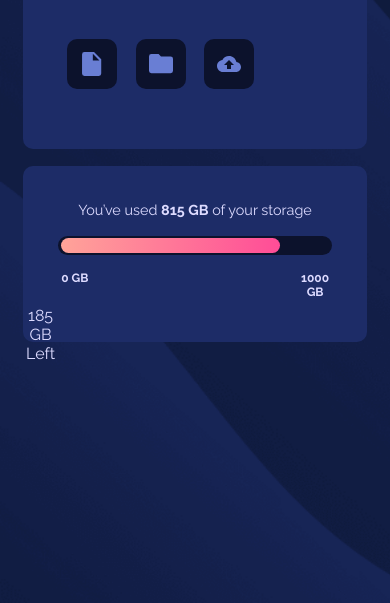
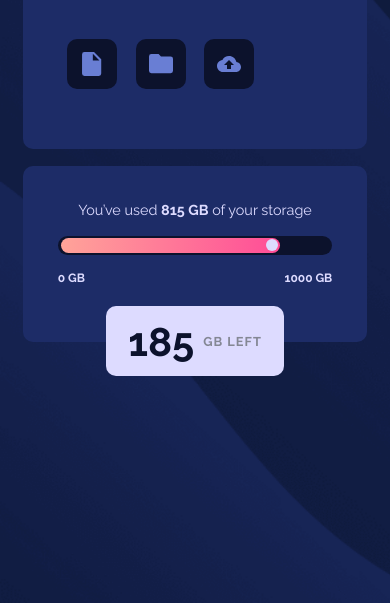
Before and after one commit to mnstucky/fylo-data-storage-component, a plain HTML site: page index.html in a window 390 px wide. Shown: the part 283-886 px from the top of the page. Drawn offline with Linux system fonts and the light colour scheme.

Commit message:
Complete mobile layout.

```diff
--- a/index.html
+++ b/index.html
@@ -98,18 +98,18 @@
       grid-row: 2 / 3;
       font-weight: 400;
       display: grid;
-      grid-template-columns: 10% 10% 60% 10% 10%;
+      grid-template-columns: 10% 80% 10%;
       grid-template-rows: 20% 20% 20% 20% 20%;
     }
     .bottomsection p {
       grid-row: 2 / 3;
-      grid-column: 2 / 5;
+      grid-column: 2 / 3;
       margin-top: 0;
       font-size: .9em;
     }
     .statusbarbase {
       grid-row: 3 / 4;
-      grid-column: 2 / 5;
+      grid-column: 2 / 3;
       background-color: hsl(229, 57%, 11%);
       border-radius: 10px 10px 10px 10px;
       z-index: 2;
@@ -118,7 +118,7 @@
     }
     .statusbarprogress {
       grid-row: 3 / 4;
-      grid-column: 2 / 5;
+      grid-column: 2 / 3;
       background: linear-gradient(to right, hsl(6, 100%, 80%), hsl(335, 100%, 65%));
       border-radius: 10px 10px 10px 10px;
       z-index: 3;
@@ -128,21 +128,57 @@
       margin-top: 2px;
       margin-bottom: 2px;
     }
+    .statusbarcircle {
+      grid-row: 3 / 4;
+      grid-column: 2 / 3;
+      background-color:hsl(243, 100%, 93%);
+      border-radius: 10px 10px 10px 10px;
+      z-index: 4;
+      width: 12px;
+      height: 12px;
+      margin-top: 3px;
+      margin-left: 76%;
+    }
     .statusbarleftlabel {
       grid-row: 4 / 5;
       grid-column: 2 / 3;
       font-weight: bold;
       font-size: .75em;
+      text-align: left;
     }
     .statusbarrightlabel {
       grid-row: 4 / 5;
-      grid-column: 4 / 5;
+      grid-column: 2 / 3;
       font-weight: bold;
       font-size: .75em;
+      text-align: right;
     }
     .gbleftbox {
       grid-row: 5 / 6;
+      grid-column: 2 / 3;
+      height: 70px;
+      width: 65%;
+      background-color: hsl(243, 100%, 93%);
+      border-radius: 10px 10px 10px 10px;
+      margin-left: auto;
+      margin-right: auto;
+      display: flex;
+      align-items: center;
+      justify-content: center;
     }
+    .bignumber {
+      color: hsl(229, 57%, 11%);
+      font-weight: 700;
+      font-size: 2.5em;
+    }
+    .gbleft {
+      color: hsl(229, 7%, 55%);
+      font-weight: 700;
+      font-size: .8em;
+      letter-spacing: .08em;
+      margin-left: 5%;
+    }
+    /* TODO: Fix layout for iPhone 5/SE */
   </style>
 </head>
 <body>
@@ -163,6 +199,7 @@
       <p>You’ve used <b>815 GB</b> of your storage</p>
         <div class="statusbarbase"></div>
         <div class="statusbarprogress"></div>
+        <div class="statusbarcircle"></div>
       <div class="statusbarleftlabel">
         <span>0 GB</span>
       </div>
@@ -170,7 +207,7 @@
         <span>1000 GB</span>
       </div>
       <div class="gbleftbox">
-        <span>185 GB Left</span>
+        <span class="bignumber">185</span><span class="gbleft">GB LEFT</span>
       </div>
 
 
```
